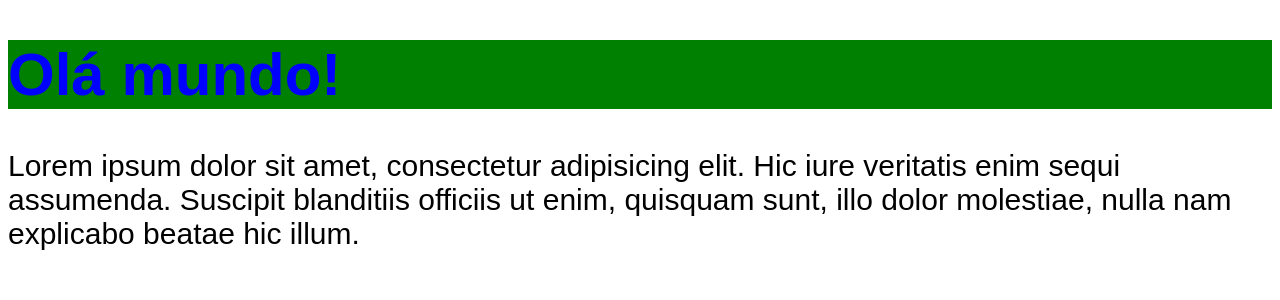
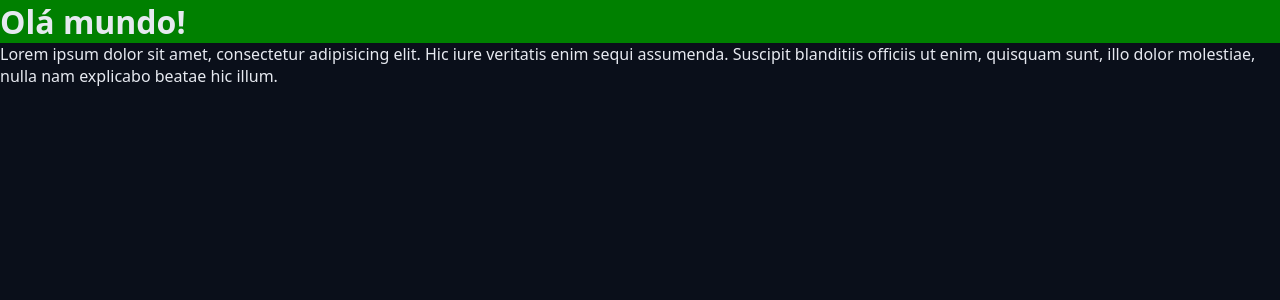
Before and after one commit to carlosjoubert/chronos-pomodoro, a React (Vite) app: page / in a window 1280 px wide. Shown: the top 300 px of the page. Built offline with nearby package versions, Linux system fonts and the light colour scheme.

Commit message:
configuração do global.css e theme.css

```diff
--- a/src/App.tsx
+++ b/src/App.tsx
@@ -7,7 +7,7 @@
 
     return (
         <>
-            <Heading/>
+            <Heading>Olá mundo!</Heading>
             <p>Lorem ipsum dolor sit amet, consectetur adipisicing elit. Hic iure veritatis enim sequi assumenda. Suscipit blanditiis officiis ut enim, quisquam sunt, illo dolor molestiae, nulla nam explicabo beatae hic illum.
 
             </p>
--- a/src/components/Heading.tsx
+++ b/src/components/Heading.tsx
@@ -1,5 +1,5 @@
 import styles from './Heading.module.css';
 
-export function Heading(){
-    return <h1 className= {styles.heading}>Olá mundo!</h1>;
+export function Heading(props){
+    return <h1 className= {styles.heading}>{props.children}</h1>;
 }
--- a/src/styles/global.css
+++ b/src/styles/global.css
@@ -1,8 +1,18 @@
-body {
-    font-family: sans-serif;
-    font-size: 30px;
-}
+    * {
+        margin: 0;
+        padding: 0;
+        box-sizing: border-box;
+    }
 
-h1{
-    color: var(--primary);
-}
+    html {
+        font-size: 62.5%;
+    }
+
+    body {
+        font-family: system-ui, -apple-system, BlinkMacSystemFont, 'Segoe UI', Roboto,
+            Oxygen, Ubuntu, Cantarell, 'Open Sans', 'Helvetica Neue', sans-serif;
+        font-size: 1.6rem;
+        /* 16px */
+        background: var(--gray-900);
+        color: var(--text-default);
+    }
--- a/src/styles/theme.css
+++ b/src/styles/theme.css
@@ -1,3 +1,38 @@
-:root{
-    --primary: blue;
+:root {
+  --primary: pink;
+  --gray-100: #e6e9f0;
+  --gray-200: #cdd3e1;
+  --gray-300: #aab3cc;
+  --gray-400: #555f7d;
+  --gray-500: #454f6a;
+  --gray-600: #363d56;
+  --gray-700: #272f43;
+  --gray-800: #181f2e;
+  --gray-900: #0a0f1a;
+
+  --primary-light: #4de7b7;
+  --primary: #0da170;
+  --primary-dark: #065f46;
+
+  --link-color: #10b981;
+  --link-hover: #0b8a60;
+
+  --success: #22c55e;
+  --warning: #eab308;
+  --error: #991b1b;
+  --info: #0ea5e9;
+
+  --text-over-primary: #0a0f1a;
+  --text-over-primary-dark: #e6e9f0;
+  --text-over-primary-light: #0a0f1a;
+  --text-over-success: #0a0f1a;
+  --text-over-warning: #0a0f1a;
+  --text-over-error: #e6e9f0;
+  --text-over-info: #0a0f1a;
+
+  --text-default: #e6e9f0;
+  --text-muted: #aab3cc;
+
+  --disabled: #555f7d;
+  --text-disabled: #aab3cc;
 }
```
